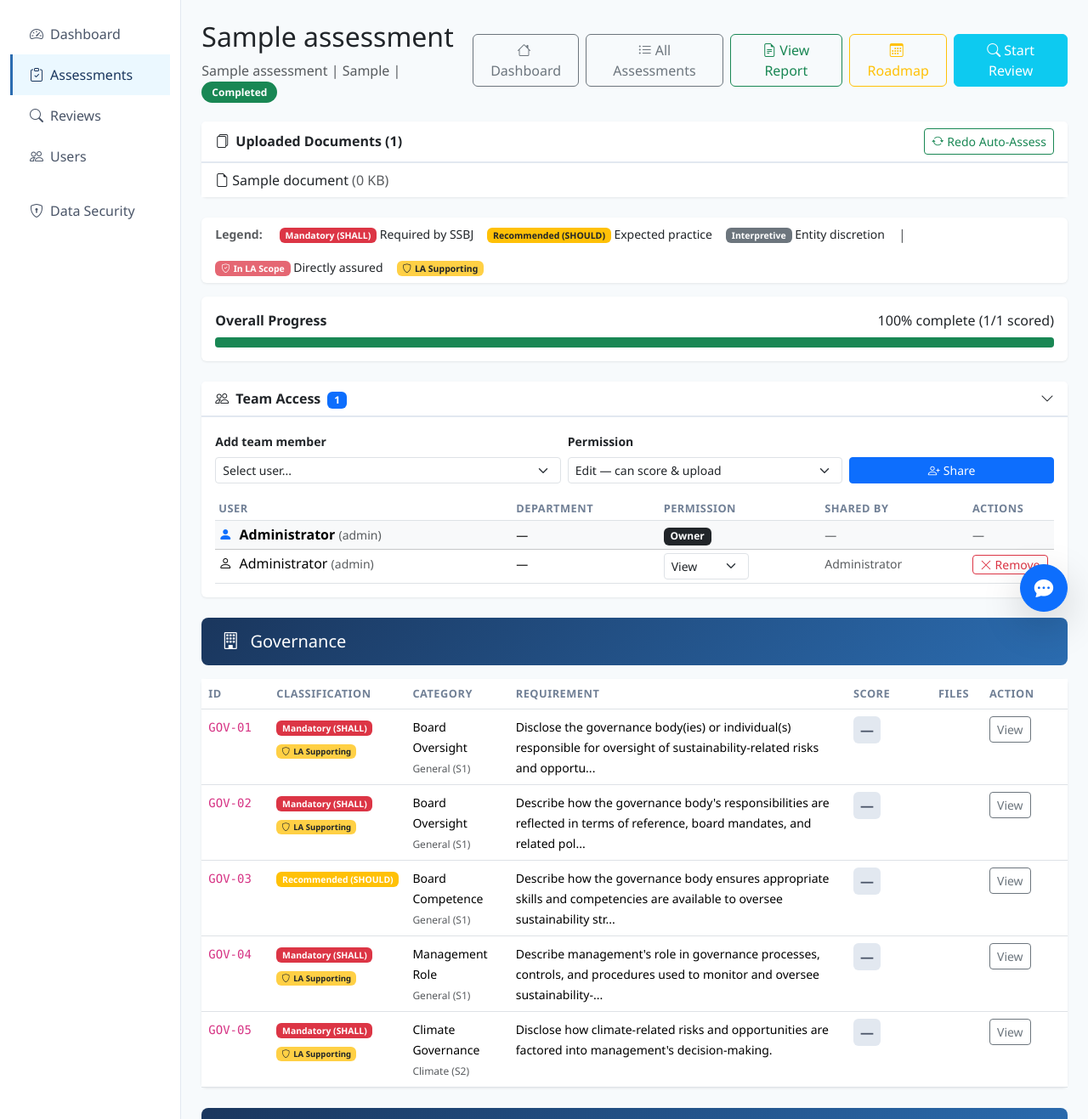
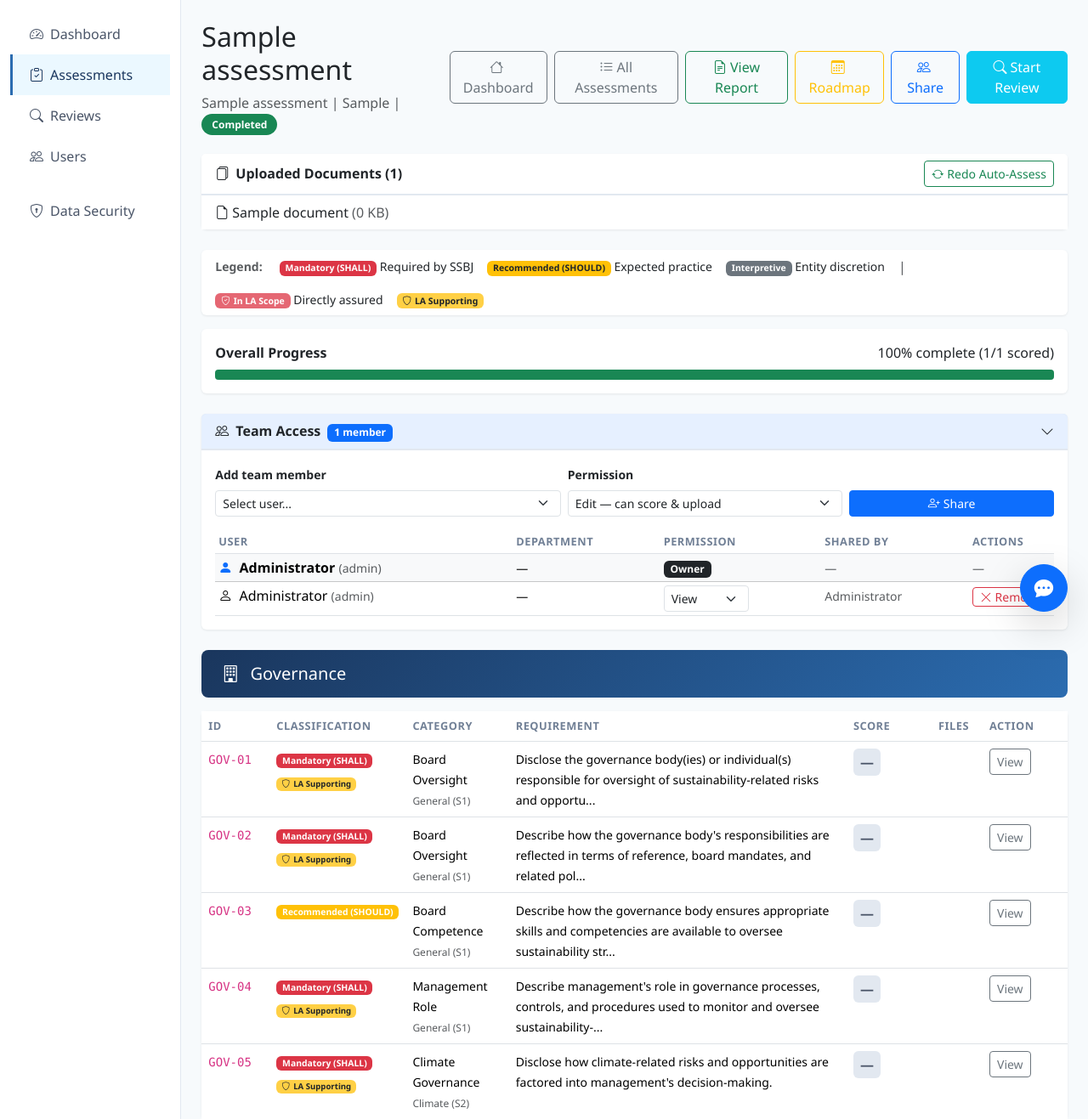
Before and after one commit to ariukab0103-tech/Ariuka, a Flask app: page /assessments/1 in a window 1280 px wide. Shown: the part 56-1373 px from the top of the page at 85% size. Run offline with Flask 3, Linux system fonts and the light colour scheme; a user stored in the database is signed in; tables that the repository leaves empty hold one stand-in row (values such as "Sample post").

Commit message:
Make Team Access panel always visible with Share button in header
- Add "Share" button to assessment header for quick access
- Team Access panel always starts expanded (not collapsed)
- Panel highlighted with blue border for visibility
- Scroll-to-panel when clicking header Share button

https://claude.ai/code/session_01Wt7TLoc8snsE7W7mit7os7

```diff
--- a/app/templates/assessment/view.html
+++ b/app/templates/assessment/view.html
@@ -35,6 +35,11 @@
         {% if scored_count > 0 %}
         <a href="{{ url_for('assessment.roadmap', assessment_id=assessment.id) }}" class="btn btn-outline-warning">
             <i class="bi bi-calendar3 me-1"></i>Roadmap
+        </a>
+        {% endif %}
+        {% if can_manage %}
+        <a href="#teamPanel" class="btn btn-outline-primary" onclick="document.getElementById('teamCollapse').classList.add('show');">
+            <i class="bi bi-people me-1"></i>Share
         </a>
         {% endif %}
         {% if current_user.is_reviewer and assessment.status in ('completed', 'under_review') %}
@@ -203,15 +208,15 @@
 
 <!-- Team Sharing -->
 {% if can_manage %}
-<div class="card mb-4">
-    <div class="card-header d-flex justify-content-between align-items-center" role="button"
-         data-bs-toggle="collapse" data-bs-target="#teamPanel">
-        <span><i class="bi bi-people me-2"></i>Team Access
-            {% if team_members %}<span class="badge bg-primary ms-1">{{ team_members|length }}</span>{% endif %}
+<div class="card mb-4 border-primary" id="teamPanel">
+    <div class="card-header bg-primary bg-opacity-10 d-flex justify-content-between align-items-center" role="button"
+         data-bs-toggle="collapse" data-bs-target="#teamCollapse">
+        <span><i class="bi bi-people me-2"></i><strong>Team Access</strong>
+            {% if team_members %}<span class="badge bg-primary ms-1">{{ team_members|length }} member{{ 's' if team_members|length != 1 }}</span>{% endif %}
         </span>
         <i class="bi bi-chevron-down"></i>
     </div>
-    <div class="collapse {% if team_members %}show{% endif %}" id="teamPanel">
+    <div class="collapse show" id="teamCollapse">
         <div class="card-body">
             <!-- Add team member form -->
             <form method="POST" action="{{ url_for('assessment.share_assessment', assessment_id=assessment.id) }}"
```
